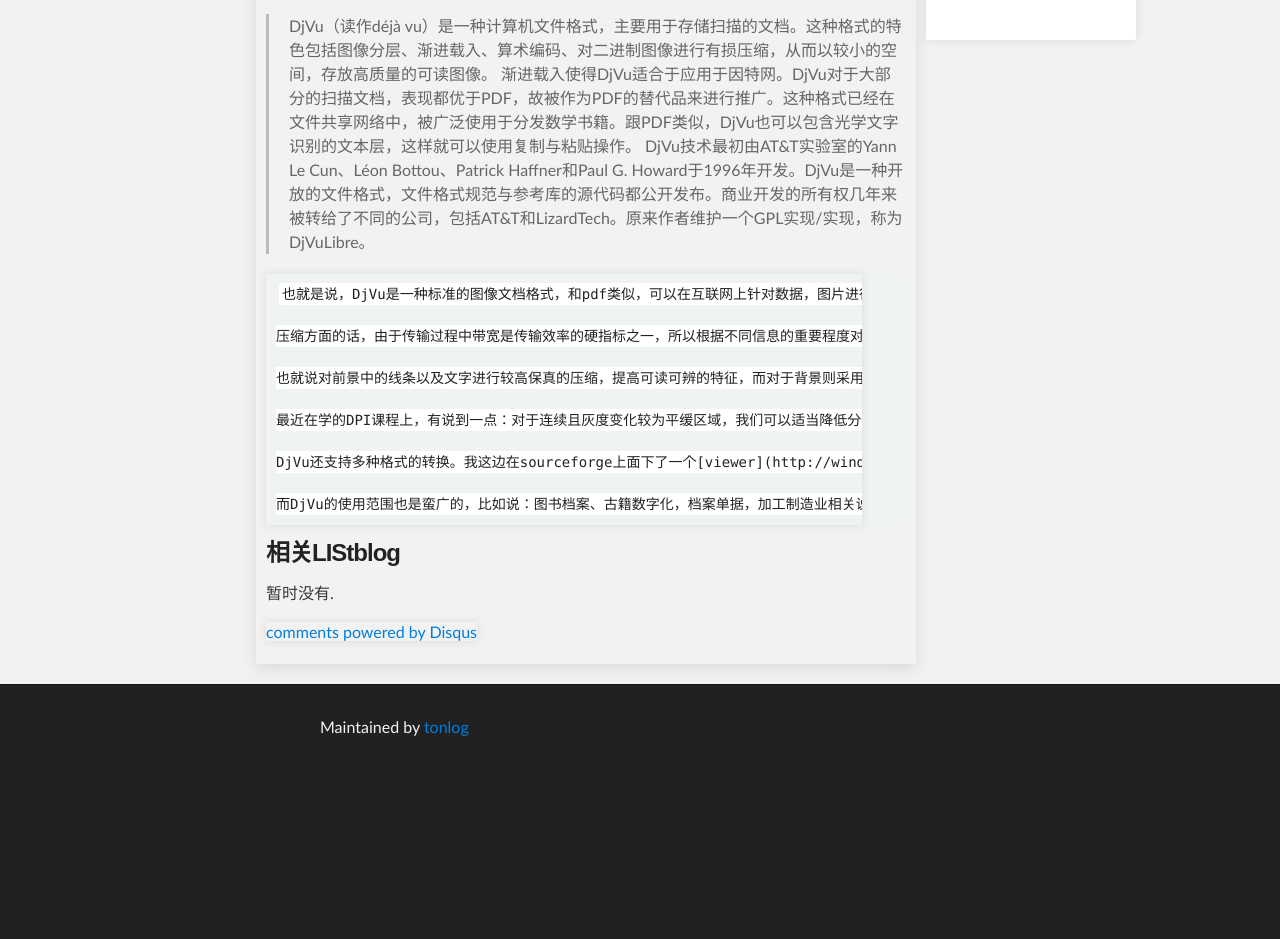
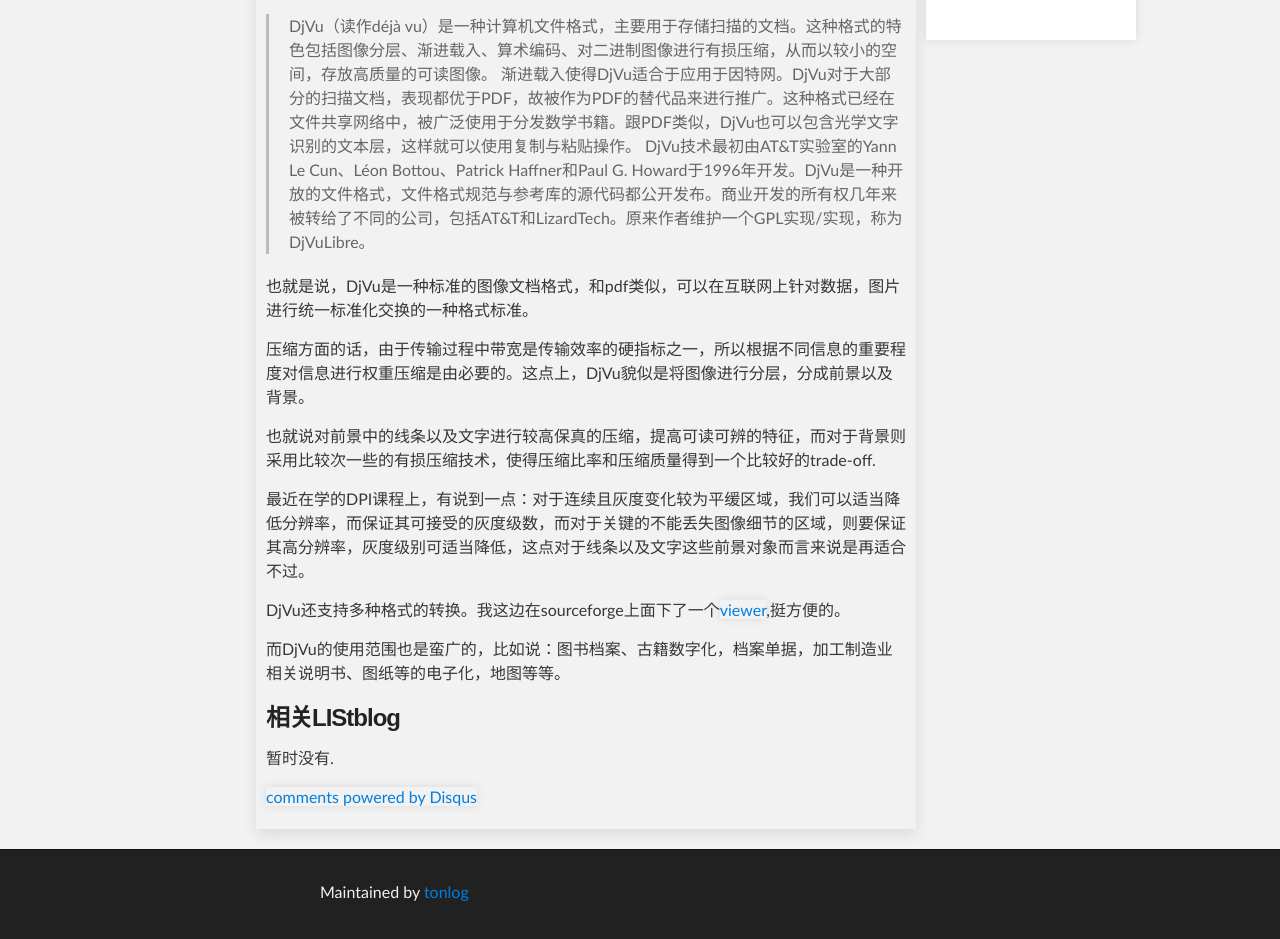
Before and after one commit to tonlog/tonlog.github.io, a Jekyll site: the page built from _posts/2013-04-28-DjVu.md, in a window 1280 px wide. Shown: the part 516-1455 px from the top of the page. Built offline with Jekyll 4.4.1, drawn with Linux system fonts in a browser that asks for light colours; Markdown is read by kramdown in place of the engine named in the settings; comment, search, counter and statistics services are not loaded; before the commit the page ends 1290 px from its top, so only the background shows below that.

Commit message:
Update 2013-04-28-DjVu.md

```diff
--- a/_posts/2013-04-28-DjVu.md
+++ b/_posts/2013-04-28-DjVu.md
@@ -17,15 +17,14 @@
 >    渐进载入使得DjVu适合于应用于因特网。DjVu对于大部分的扫描文档，表现都优于PDF，故被作为PDF的替代品来进行推广。这种格式已经在文件共享网络中，被广泛使用于分发数学书籍。跟PDF类似，DjVu也可以包含光学文字识别的文本层，这样就可以使用复制与粘贴操作。
 >    DjVu技术最初由AT&T实验室的Yann Le Cun、Léon Bottou、Patrick Haffner和Paul G. Howard于1996年开发。DjVu是一种开放的文件格式，文件格式规范与参考库的源代码都公开发布。商业开发的所有权几年来被转给了不同的公司，包括AT&T和LizardTech。原来作者维护一个GPL实现/实现，称为DjVuLibre。
 
+也就是说，DjVu是一种标准的图像文档格式，和pdf类似，可以在互联网上针对数据，图片进行统一标准化交换的一种格式标准。
 
-	也就是说，DjVu是一种标准的图像文档格式，和pdf类似，可以在互联网上针对数据，图片进行统一标准化交换的一种格式标准。
+压缩方面的话，由于传输过程中带宽是传输效率的硬指标之一，所以根据不同信息的重要程度对信息进行权重压缩是由必要的。这点上，DjVu貌似是将图像进行分层，分成前景以及背景。
 
-	压缩方面的话，由于传输过程中带宽是传输效率的硬指标之一，所以根据不同信息的重要程度对信息进行权重压缩是由必要的。这点上，DjVu貌似是将图像进行分层，分成前景以及背景。
+也就说对前景中的线条以及文字进行较高保真的压缩，提高可读可辨的特征，而对于背景则采用比较次一些的有损压缩技术，使得压缩比率和压缩质量得到一个比较好的trade-off.
 
-	也就说对前景中的线条以及文字进行较高保真的压缩，提高可读可辨的特征，而对于背景则采用比较次一些的有损压缩技术，使得压缩比率和压缩质量得到一个比较好的trade-off.
+最近在学的DPI课程上，有说到一点：对于连续且灰度变化较为平缓区域，我们可以适当降低分辨率，而保证其可接受的灰度级数，而对于关键的不能丢失图像细节的区域，则要保证其高分辨率，灰度级别可适当降低，这点对于线条以及文字这些前景对象而言来说是再适合不过。
 
-	最近在学的DPI课程上，有说到一点：对于连续且灰度变化较为平缓区域，我们可以适当降低分辨率，而保证其可接受的灰度级数，而对于关键的不能丢失图像细节的区域，则要保证其高分辨率，灰度级别可适当降低，这点对于线条以及文字这些前景对象而言来说是再适合不过。
+DjVu还支持多种格式的转换。我这边在sourceforge上面下了一个[viewer](http://windjview.sourceforge.net/),挺方便的。
 
-	DjVu还支持多种格式的转换。我这边在sourceforge上面下了一个[viewer](http://windjview.sourceforge.net/),挺方便的。
-
-	而DjVu的使用范围也是蛮广的，比如说：图书档案、古籍数字化，档案单据，加工制造业相关说明书、图纸等的电子化，地图等等。
+而DjVu的使用范围也是蛮广的，比如说：图书档案、古籍数字化，档案单据，加工制造业相关说明书、图纸等的电子化，地图等等。
```
